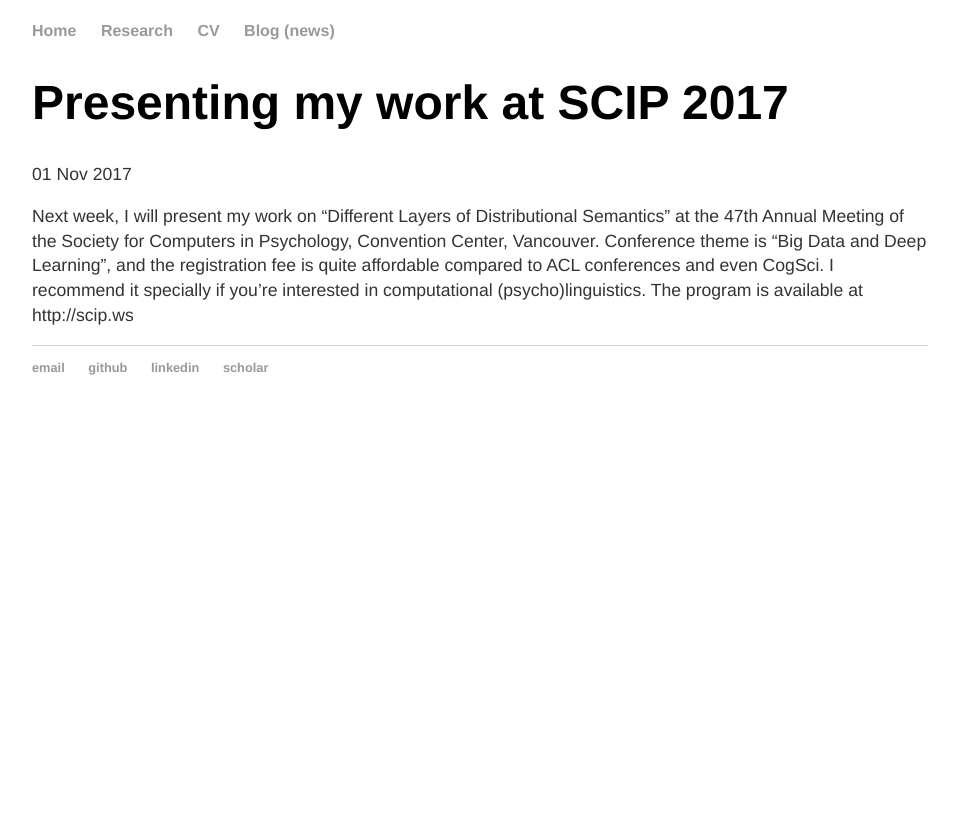
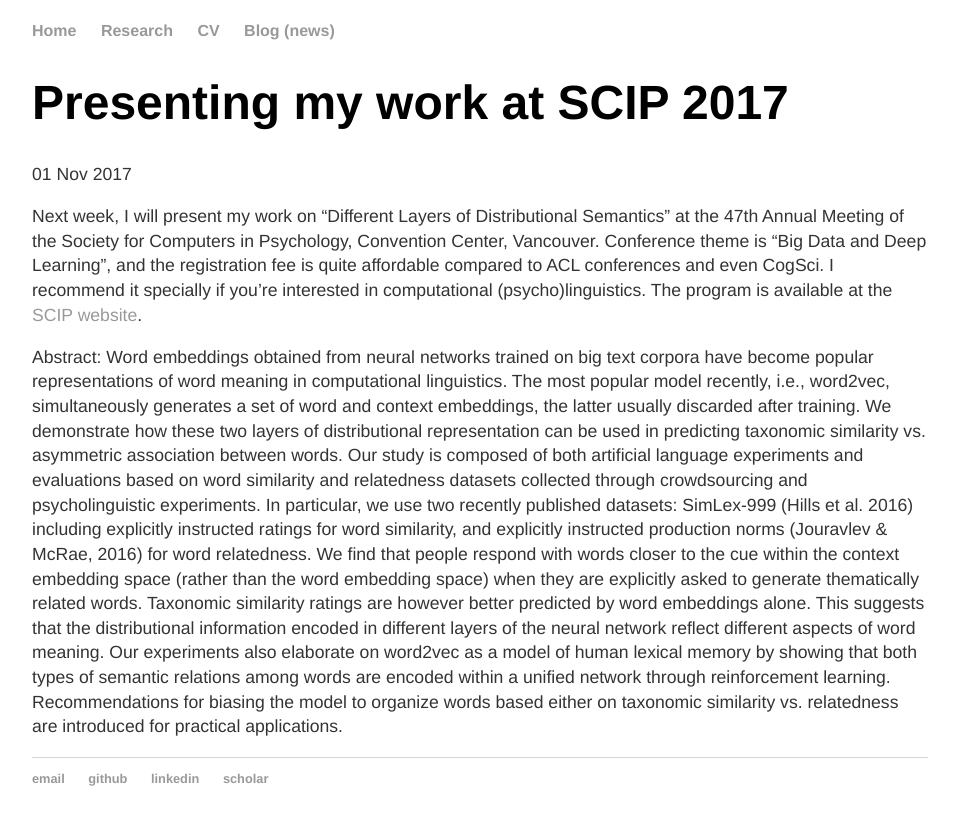
Before and after one commit to FTAsr/ftasr.github.io, a Jekyll site: the page built from _posts/2017-11-01-SCIP2017.md, in a window 1280 px wide. Shown: the top 825 px of the page, without its empty margins (160-1119 px from the left). Built offline with Jekyll 4.4.1, drawn with Linux system fonts in a browser that asks for light colours.

Commit message:
from imac

```diff
--- a/_posts/2017-11-01-SCIP2017.md
+++ b/_posts/2017-11-01-SCIP2017.md
@@ -4,4 +4,9 @@
 date: 2017-11-01
 ---
 
-Next week, I will present my work on "Different Layers of Distributional Semantics" at the 47th Annual Meeting of the Society for Computers in Psychology, Convention Center, Vancouver. Conference theme is "Big Data and Deep Learning", and the registration fee is quite affordable compared to ACL conferences and even CogSci. I recommend it specially if you're interested in computational (psycho)linguistics. The program is available at http://scip.ws
+Next week, I will present my work on "Different Layers of Distributional Semantics" at the 47th Annual Meeting of the Society for Computers in Psychology, Convention Center, Vancouver. Conference theme is "Big Data and Deep Learning", and the registration fee is quite affordable compared to ACL conferences and even CogSci. I recommend it specially if you're interested in computational (psycho)linguistics. The program is available at the [SCIP website](http://scip.ws).
+
+Abstract: Word embeddings obtained from neural networks trained on big text corpora have become popular representations of word meaning in computational linguistics. The most popular model recently, i.e., word2vec, simultaneously generates a set of word and context embeddings, the latter usually discarded after training. We demonstrate how these two layers of distributional representation can be
+used in predicting taxonomic similarity vs. asymmetric association between words. Our study is composed of both artificial language experiments and evaluations based on word similarity and relatedness datasets collected through crowdsourcing and psycholinguistic experiments. In particular, we use two recently published datasets: SimLex-999 (Hills et al. 2016) including explicitly instructed ratings for word similarity, and explicitly instructed production norms (Jouravlev & McRae, 2016) for
+word relatedness. We find that people respond with words closer to the cue within the context embedding space (rather than the word embedding space) when they are explicitly asked to generate thematically related words. Taxonomic similarity ratings are however better predicted by word embeddings alone. This suggests that the distributional information encoded in different layers of the neural network reflect different aspects of word meaning. Our experiments also elaborate on
+word2vec as a model of human lexical memory by showing that both types of semantic relations among words are encoded within a unified network through reinforcement learning. Recommendations for biasing the model to organize words based either on taxonomic similarity vs. relatedness are introduced for practical applications.
```
Also changed, not shown: _posts/2017-11-19-NextAI.md (added, +7 -0 lines), index.md (+3 -1 lines).
